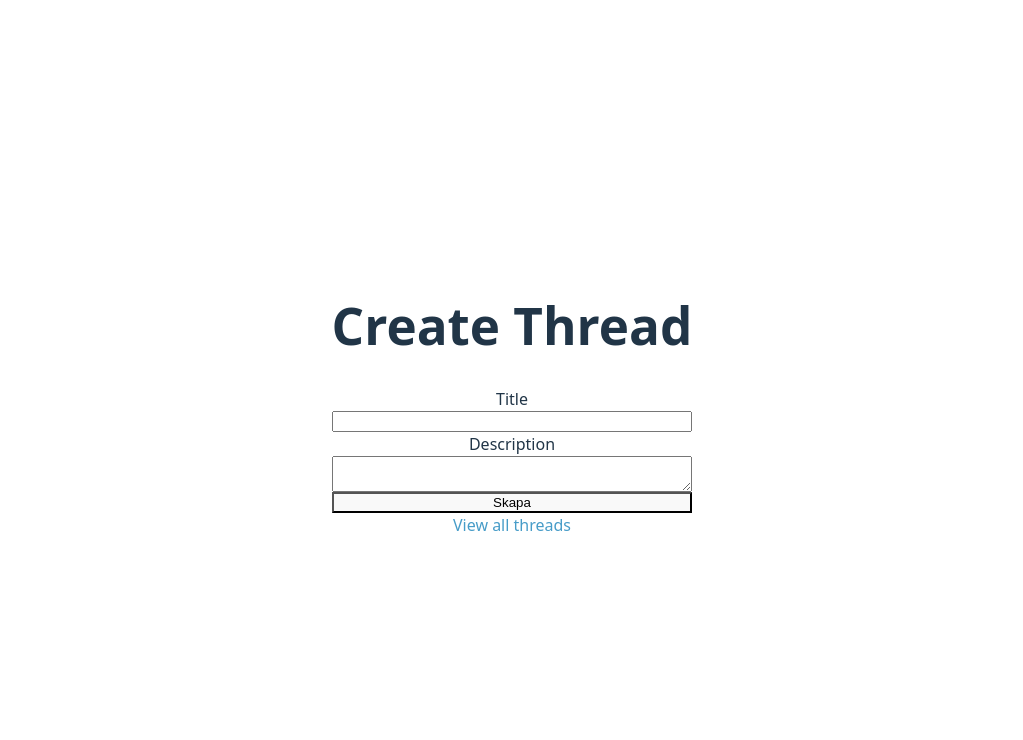
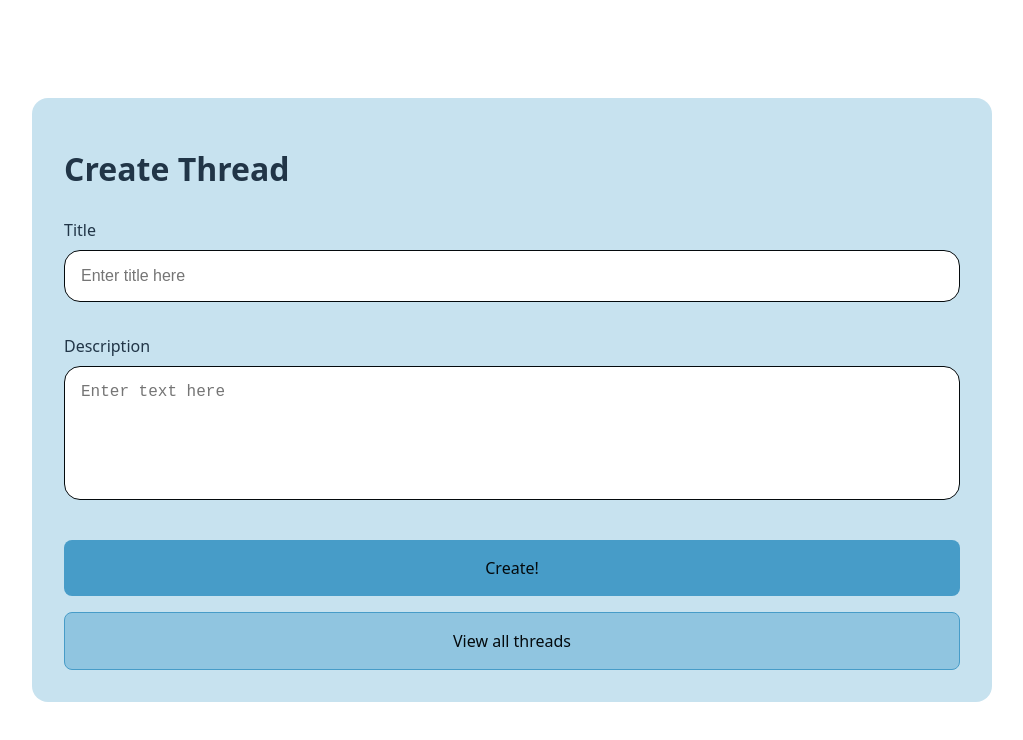
Before and after one commit to lenaappelberg/discussion-forum, a React (Vite) app: page /createthread in a window 1280 px wide. Shown: the top 740 px of the page, without its empty margins (128-1151 px from the left). Built offline with nearby package versions, Linux system fonts and the light colour scheme.

Commit message:
styling added to create thread page

```diff
--- a/src/component/CommentForm.tsx
+++ b/src/component/CommentForm.tsx
@@ -39,7 +39,7 @@ function CommentForm({ thread }:CommentFormProps) {
   return (
     <form className="formlayout comment-form" onSubmit={handleSubmit}>
       <textarea
-        className="form-input flex"
+        className="textarea-input flex"
         value={content}
         onChange={(e) => setContent(e.target.value)}
         placeholder="Join the conversation"
--- a/src/component/CreateThreadPage.tsx
+++ b/src/component/CreateThreadPage.tsx
@@ -47,29 +47,33 @@ export default function CreateThreadPage() {
 
 
   return (
-    <div>
+    <div className='thread-form'>
         <h1>Create Thread</h1>
         <form className='formlayout' onSubmit={handleSubmit}>
-            <label htmlFor="title">Title</label>
+            <label htmlFor="title" className='form-label align-start'>Title</label>
             <input
-             className='formitem'
+             className='form-input'
+             placeholder='Enter title here'
              type="text"
              value={title}
              onChange={(e)=>{
               settitle(e.target.value)
              }}
              />
-            <label htmlFor="description">Description</label>
+            <label htmlFor="description" className='form-label align-start'>Description</label>
             <textarea
-             className='formitem'
+             className='textarea-input'
+             placeholder='Enter text here'
              value={description}
              onChange={(e)=>{
               setdescription(e.target.value)
              }}
              />
-            <button className='formitem' type="submit">Skapa</button>
-            <Link to="/">View all threads</Link>
-        </form>
+            <div className='btn-group'>
+              <button className='btn' type="submit">Create!</button>
+              <Link to="/" className='btn background-secondary'>View all threads</Link>
+            </div>
+          </form>
     </div>
   )
 }
--- a/src/index.css
+++ b/src/index.css
@@ -79,6 +79,47 @@ body {
   color: var(--text-soft);
 }
 
+.btn-group {
+  display: flex;
+  flex-direction: column;
+  gap: 1rem;
+}
+
+/* CREATE THREAD */
+.thread-form {
+  margin: 1rem auto;
+  background-color:color-mix(in srgb, var(--secondary), transparent 50%);
+  width: 70vw;
+  padding: 2rem;
+  border-radius: var(--border-radius);
+}
+
+.thread-form h1 {
+  font-size: 2rem;
+  text-align: start;
+  margin-bottom: 0;
+}
+
+.thread-info {
+  justify-content: space-between;
+  color: color-mix(in srgb, var(--text), transparent 50%);
+  font-size: 0.8rem;
+}
+
+.thread-form .btn {
+  background-color: var(--primary);
+  padding: 1rem;
+}
+
+.btn-group .background-secondary {
+  background-color: var(--secondary);
+  border: 1px solid var(--primary);
+}
+
+.thread-form .btn-group {
+ margin-top: 1.5rem;
+}
+
 /* USER */
 .user-info {
   border-radius: var(--border-radius);
@@ -124,18 +165,33 @@ svg.user-image {
 }
 
 /* FORM */
-.form-input{
-  padding: 1rem 0rem 0rem 1rem;
-  margin-block: 1rem;
+.textarea-input{
+  padding: 1rem;
+  margin-bottom: 1rem;
   box-shadow: none;
   min-height: 100px;
   border-radius: var(--border-radius);
+  border: 1px solid var(--text);
+  resize: none;
+  font-size: 1rem;
+}
+
+.form-input {
+  border-radius: var(--border-radius);
+  padding: 1rem;
+  font-size: 1rem;
   border: 1px solid var(--text);
 }
 
 .formlayout{
   display: flex;
   flex-direction: column;
+}
+
+.form-label {
+  font-size: 1rem;
+  margin-block: 2rem 0.5rem;
+
 }
 
 .form-btn {
@@ -160,7 +216,7 @@ svg.user-image {
 .container-post {
   padding: 1.5rem;
   width: 50vw;
-  margin: 0 auto;
+  margin: 1rem auto;
   border-radius: 1em;
 }
 
@@ -176,11 +232,7 @@ svg.user-image {
   margin: 0;
 }
 
-.thread-info {
-  justify-content: space-between;
-  color: color-mix(in srgb, var(--text), transparent 50%);
-  font-size: 0.8rem;
-}
+
 
 
 /* UTILITY */
```
